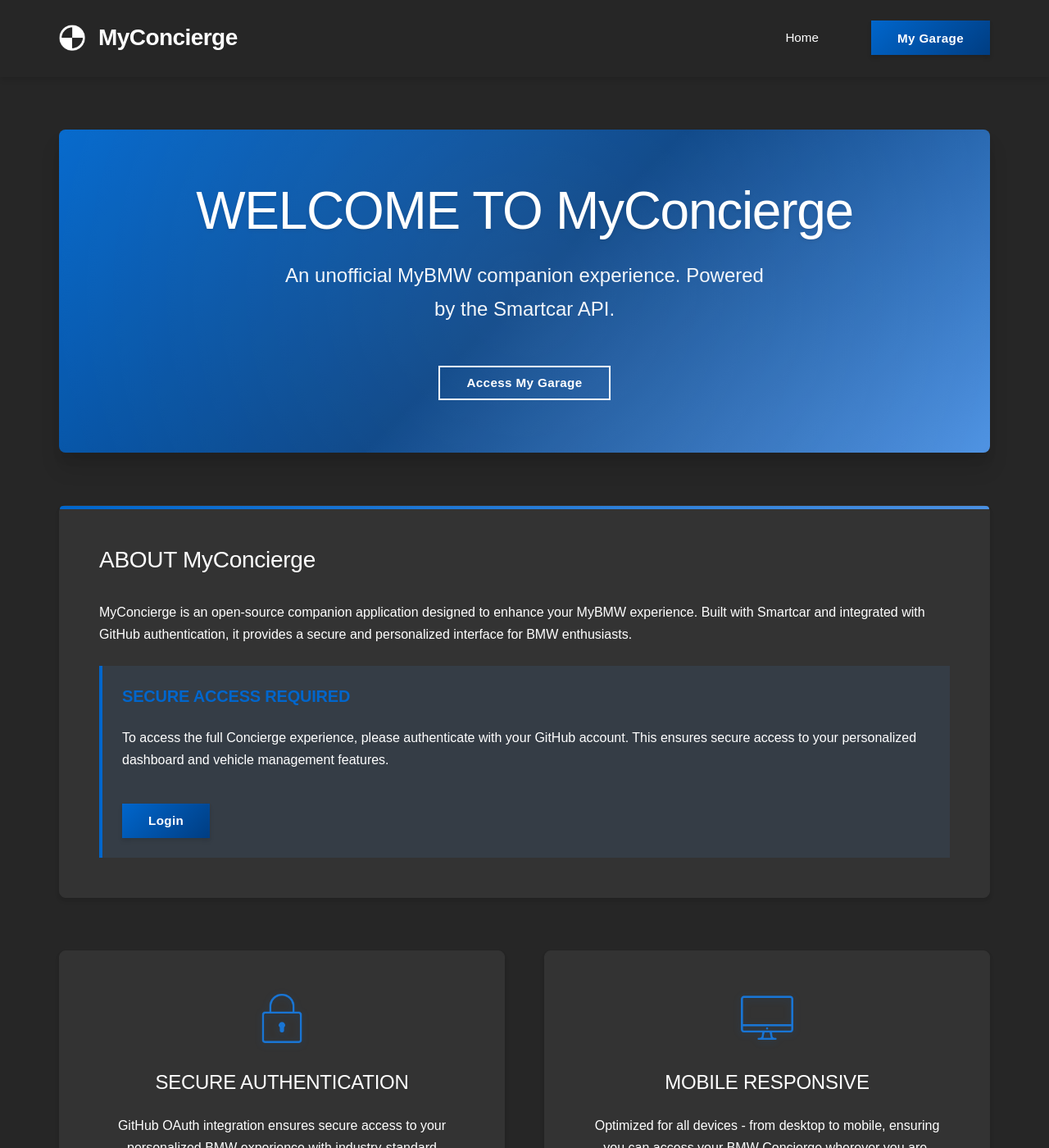
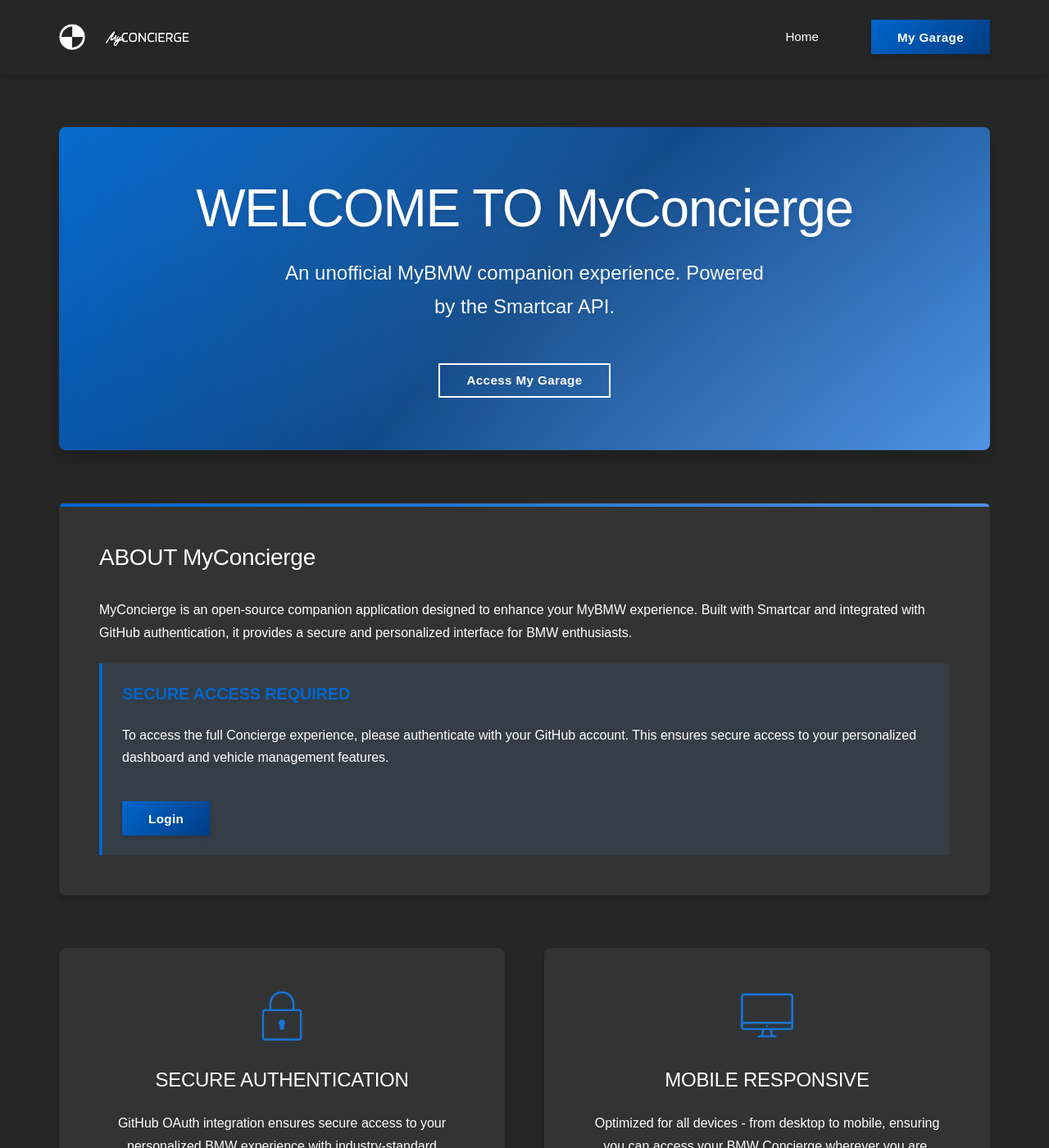
Before and after one commit to chatala1/BMW-Concierge, a Jekyll site: the page built from index.html, in a window 1280 px wide and 1400 px high. Shown: the whole window at 82% size. Built offline with Jekyll 4.4.1, drawn with Linux system fonts in a browser that asks for light colours; some web fonts are replaced.

Commit message:
Replace header title text with MyConcierge PNG logo and add responsive styling
Co-authored-by: chatala1 <16328550+chatala1@users.noreply.github.com>

```diff
--- a/_layouts/default.html
+++ b/_layouts/default.html
@@ -35,7 +35,10 @@
                         <line x1="12" y1="6" x2="12" y2="18" stroke-width="1.5"/>
                         <line x1="6" y1="12" x2="18" y2="12" stroke-width="1.5"/>
                     </svg>
-                    MyConcierge
+                    <img src="{{ '/assets/images/MyConcierge.png' | relative_url }}" alt="MyConcierge" class="concierge-logo"
+                         onerror="this.style.display='none'; this.nextElementSibling.style.display='inline-block';">
+                    <!-- Text fallback if image fails to load -->
+                    <span class="concierge-text" style="display: none;">MyConcierge</span>
                 </a>
 
                 <!-- Mobile Hamburger Button -->
--- a/assets/css/style.css
+++ b/assets/css/style.css
@@ -190,6 +190,23 @@ body {
     width: auto;
     height: auto;
     object-fit: contain; /* Maintain aspect ratio */
+}
+
+/* MyConcierge logo specific styling - larger than BMW icon for brand prominence */
+.nav-brand .concierge-logo {
+    max-width: 120px; /* Larger than BMW logo to make it the primary brand element */
+    max-height: 40px; /* Fit well within header height */
+    width: auto;
+    height: auto;
+    object-fit: contain; /* Maintain aspect ratio */
+    filter: none; /* Don't apply the white filter to maintain original logo colors */
+}
+
+/* Text fallback styling */
+.nav-brand .concierge-text {
+    font-size: 1.75rem;
+    font-weight: var(--font-weight-bold);
+    color: var(--bmw-white);
 }
 
 /* Mobile Hamburger Button */
@@ -1124,6 +1141,12 @@ a:hover {
         font-size: 1.5rem;
     }
 
+    /* Scale down MyConcierge logo on mobile for better fit */
+    .nav-brand .concierge-logo {
+        max-width: 100px;
+        max-height: 32px;
+    }
+
     .hero h1 {
         font-size: 2rem;
     }
```
